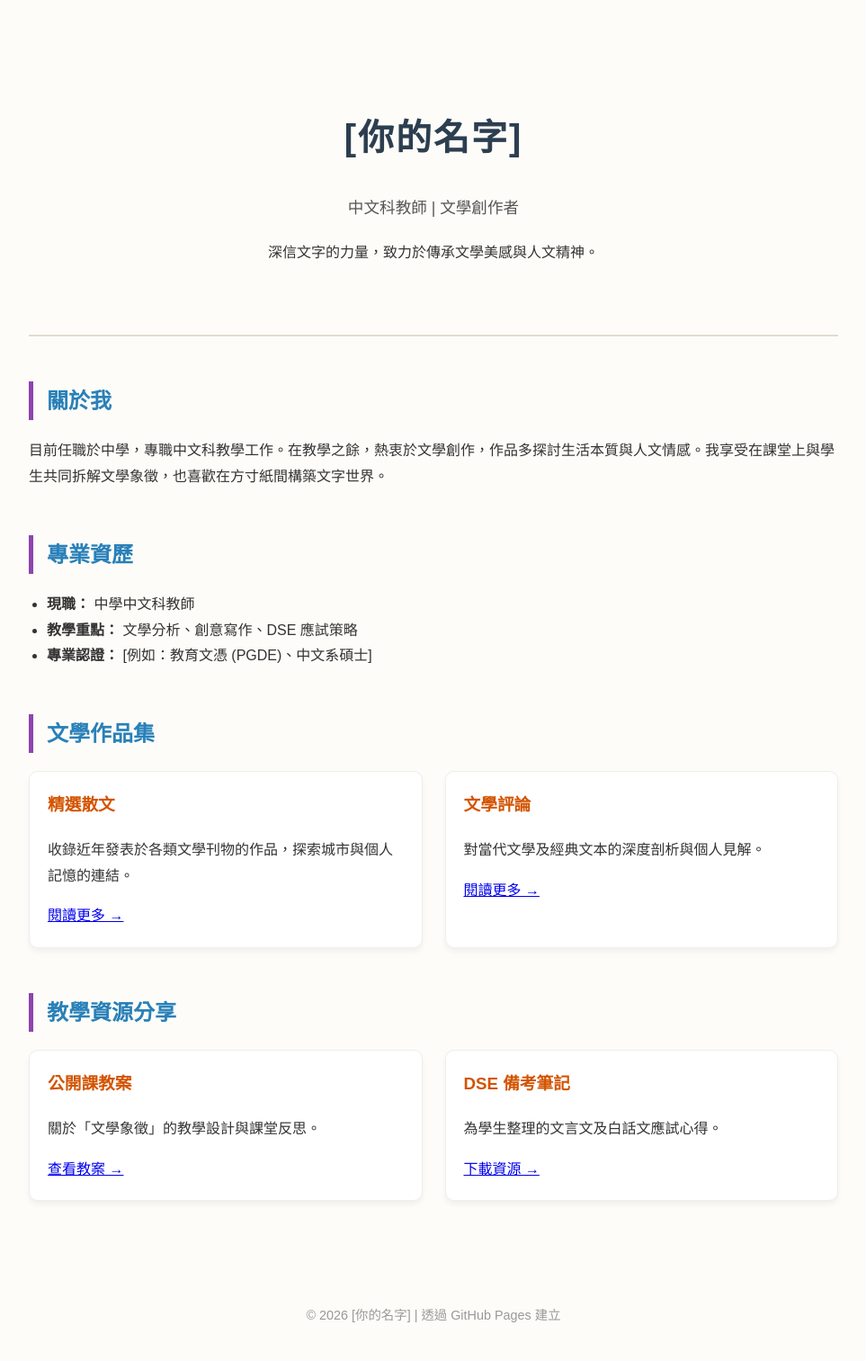
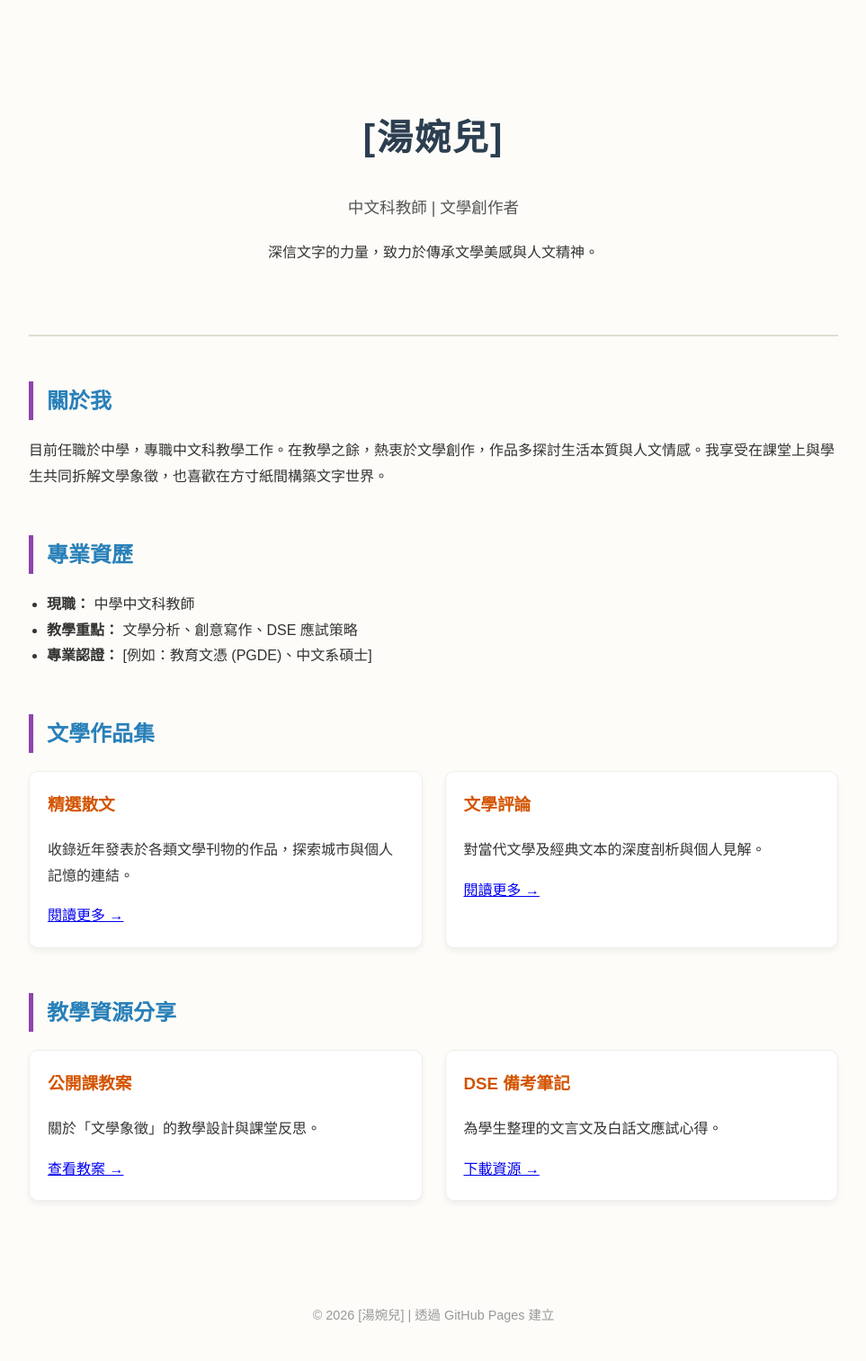
Before and after one commit to misstongyuenyi527/misstongyuenyi, a plain HTML site: page index.html in a window 1280 px wide. Shown: the whole page at 90% size, without its empty margins (158-1121 px from the left). Drawn offline with Linux system fonts and the light colour scheme.

Commit message:
Update index.html

```diff
--- a/index.html
+++ b/index.html
@@ -22,7 +22,7 @@
 <body>
 
     <header>
-        <h1>[你的名字]</h1>
+        <h1>[湯婉兒]</h1>
         <p class="intro">中文科教師 | 文學創作者</p>
         <p>深信文字的力量，致力於傳承文學美感與人文精神。</p>
     </header>
@@ -74,7 +74,7 @@
     </div>
 
     <footer>
-        <p>© 2026 [你的名字] | 透過 GitHub Pages 建立</p>
+        <p>© 2026 [湯婉兒] | 透過 GitHub Pages 建立</p>
     </footer>
 
 </body>
```
